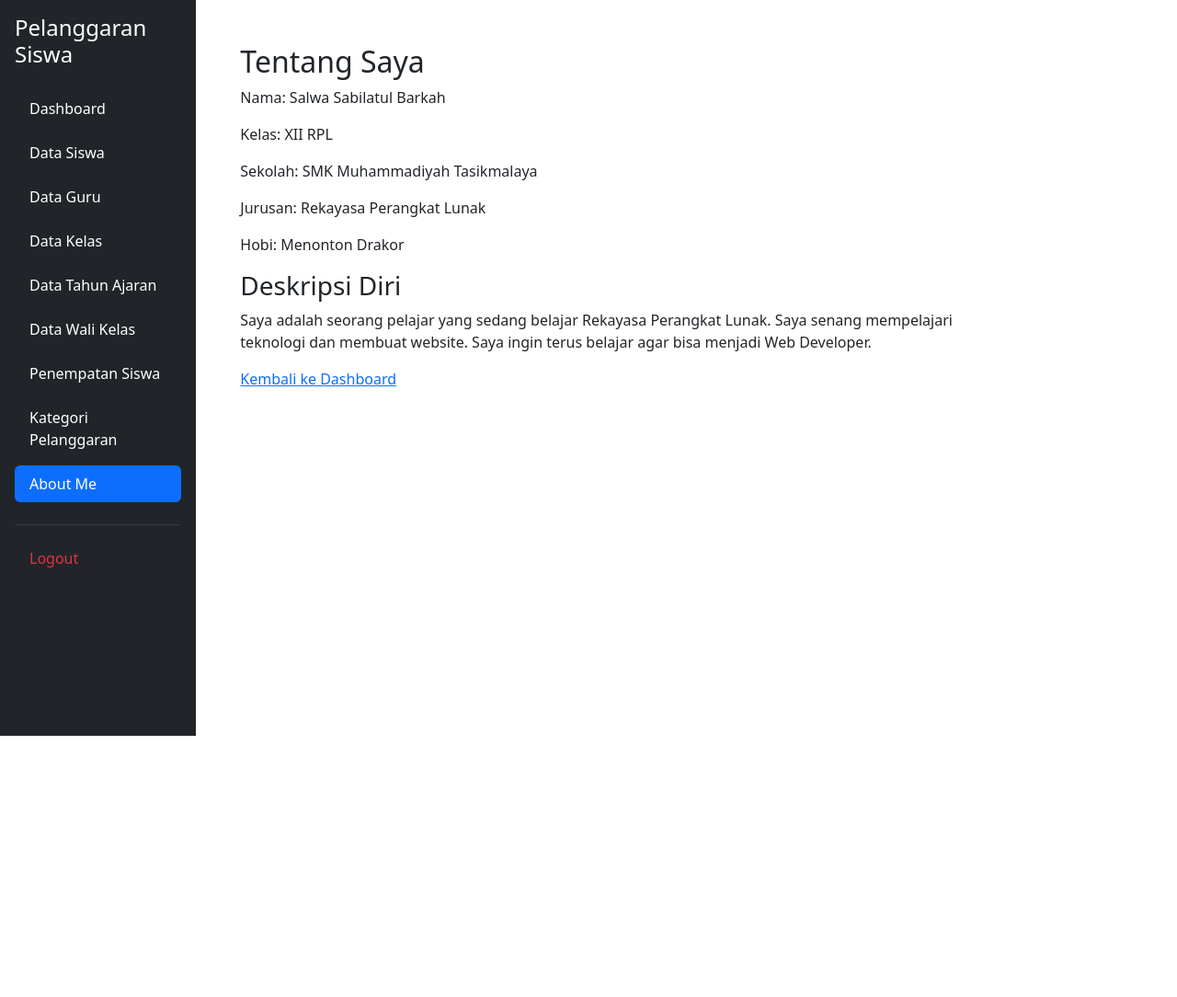
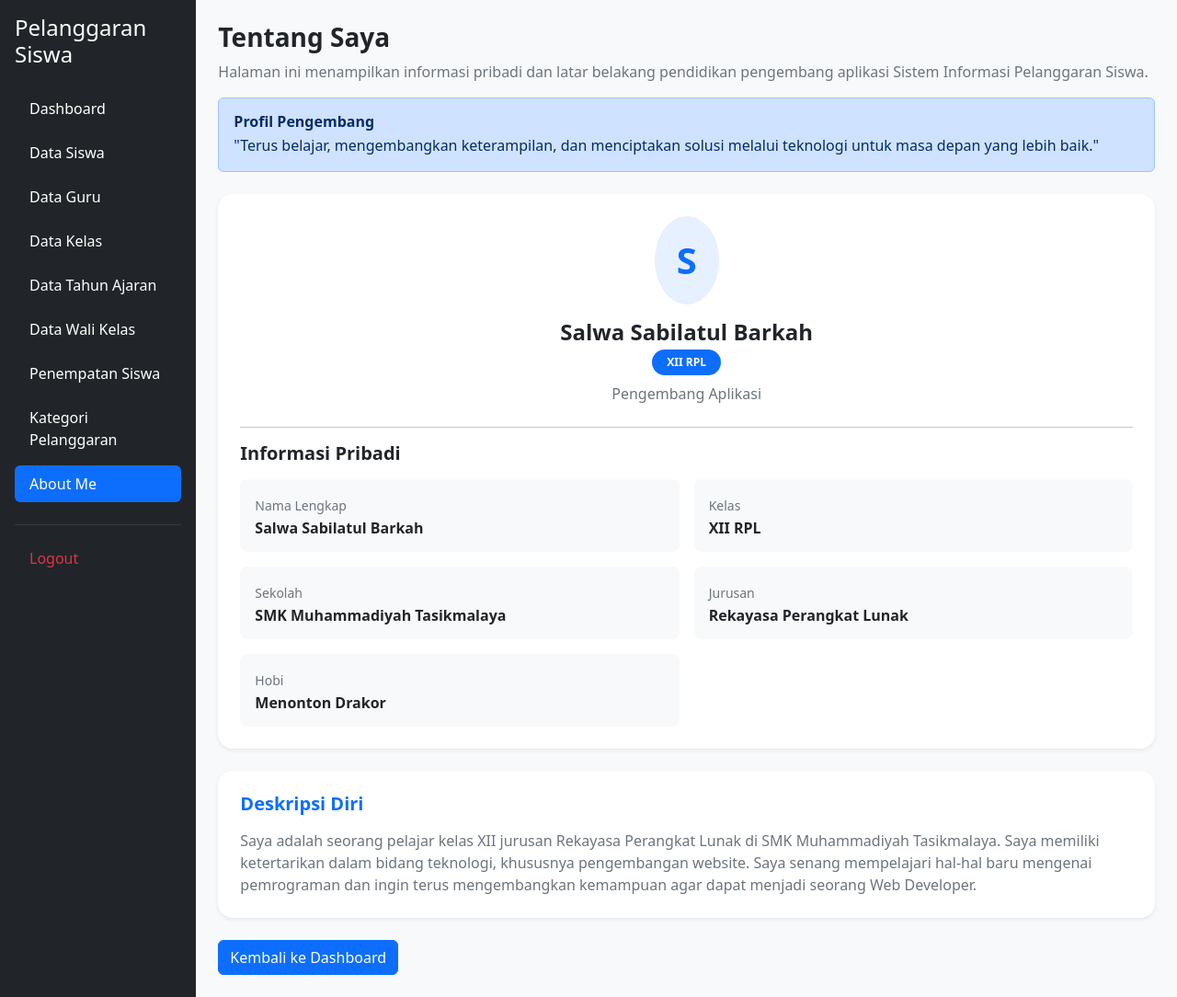
Before and after one commit to salwasabila24/UKK-2026, a PHP site: page /about_me.php in a window 1280 px wide. Shown: the whole page at 92% size. Before the commit the page ends 800 px from the top, so only its background shows below. Run offline with PHP 8.4, Linux system fonts and the light colour scheme.

Commit message:
saya sudah merevisi beberapa file

```diff
--- a/about_me.php
+++ b/about_me.php
@@ -1,7 +1,7 @@
+
 <?php
 session_start();
 include "config/koneksi.php";
-
 
 $nama = "Salwa Sabilatul Barkah";
 $kelas = "XII RPL";
@@ -13,99 +13,230 @@ $hobi = "Menonton Drakor";
 <!DOCTYPE html>
 <html lang="id">
 <head>
-    <link href="https://cdn.jsdelivr.net/npm/bootstrap@5.3.8/dist/css/bootstrap.min.css" rel="stylesheet" integrity="sha384-sRIl4kxILFvY47J16cr9ZwB07vP4J8+LH7qKQnuqkuIAvNWLzeN8tE5YBujZqJLB" crossorigin="anonymous">
     <meta charset="UTF-8">
+    <meta name="viewport" content="width=device-width, initial-scale=1">
     <title>Tentang Saya</title>
+
+    <link href="https://cdn.jsdelivr.net/npm/bootstrap@5.3.8/dist/css/bootstrap.min.css" rel="stylesheet">
 </head>
-<body>
-    <div class="container-fluid">
+
+<body class="bg-light">
+
+<div class="container-fluid">
     <div class="row">
+
         <!-- SIDEBAR -->
         <div class="col-md-3 col-lg-2 bg-dark min-vh-100 p-3">
+
             <h4 class="text-white mb-4">
                 Pelanggaran Siswa
             </h4>
+
             <ul class="nav nav-pills flex-column">
+
                 <li class="nav-item mb-2">
                     <a href="dashboard.php" class="nav-link text-white">
                         Dashboard
                     </a>
                 </li>
+
                 <li class="nav-item mb-2">
                     <a href="kelola_siswa.php" class="nav-link text-white">
                         Data Siswa
                     </a>
                 </li>
+
                 <li class="nav-item mb-2">
                     <a href="kelola_guru.php" class="nav-link text-white">
                         Data Guru
                     </a>
                 </li>
+
                 <li class="nav-item mb-2">
                     <a href="kelola_kelas.php" class="nav-link text-white">
                         Data Kelas
                     </a>
                 </li>
+
                 <li class="nav-item mb-2">
                     <a href="kelola_tahun_ajaran.php" class="nav-link text-white">
                         Data Tahun Ajaran
                     </a>
                 </li>
+
                 <li class="nav-item mb-2">
                     <a href="kelola_walikelas.php" class="nav-link text-white">
                         Data Wali Kelas
                     </a>
                 </li>
+
                 <li class="nav-item mb-2">
                     <a href="penempatan_siswa.php" class="nav-link text-white">
                         Penempatan Siswa
                     </a>
                 </li>
-                 <li class="nav-item mb-2">
+
+                <li class="nav-item mb-2">
                     <a href="kelola_pelanggaran_kategori.php" class="nav-link text-white">
                         Kategori Pelanggaran
                     </a>
                 </li>
+
                 <li class="nav-item mb-2">
                     <a href="about_me.php" class="nav-link active">
-                     About Me
+                        About Me
                     </a>
                 </li>
+
                 <hr class="text-secondary">
+
                 <li class="nav-item">
-                    <a href="#" class="nav-link text-danger">
+                    <a href="logout.php" class="nav-link text-danger">
                         Logout
                     </a>
                 </li>
+
             </ul>
         </div>
-        <!-- KONTEN -->
-        <main class="col-md-9 col-lg-10 p-4">
-    <script src="https://code.jquery.com/jquery-3.3.1.slim.min.js" integrity="sha384-q8i/X+965DzO0rT7abK41JStQIAqVgRVzpbzo5smXKp4YfRvH+8abtTE1Pi6jizo" crossorigin="anonymous"></script>
-    <script src="https://cdn.jsdelivr.net/npm/popper.js@1.14.3/dist/umd/popper.min.js" integrity="sha384-ZMP7rVo3mIykV+2+9J3UJ46jBk0WLaUAdn689aCwoqbBJiSnjAK/l8WvCWPIPm49" crossorigin="anonymous"></script>
-    <script src="https://cdn.jsdelivr.net/npm/bootstrap@4.1.3/dist/js/bootstrap.min.js" integrity="sha384-ChfqqxuZUCnJSK3+MXmPNIyE6ZbWh2IMqE241rYiqJxyMiZ6OW/JmZQ5stwEULTy" crossorigin="anonymous"></script>
-    <div class="container-fluid">
-    <div class="row">
-        <!-- KONTEN -->
+
+        <!-- KONTEN UTAMA -->
         <main class="col-md-9 col-lg-10 p-4">
 
-    <h2>Tentang Saya</h2>
+            <!-- JUDUL DAN CAPTION -->
+            <div class="mb-4">
+                <h3 class="fw-bold text-dark">Tentang Saya</h3>
 
-    <p>Nama: <?php echo $nama; ?></p>
-    <p>Kelas: <?php echo $kelas; ?></p>
-    <p>Sekolah: <?php echo $sekolah; ?></p>
-    <p>Jurusan: <?php echo $jurusan; ?></p>
-    <p>Hobi: <?php echo $hobi; ?></p>
+                <p class="text-secondary">
+                    Halaman ini menampilkan informasi pribadi dan
+                    latar belakang pendidikan pengembang aplikasi
+                    Sistem Informasi Pelanggaran Siswa.
+                </p>
 
-    <h3>Deskripsi Diri</h3>
-    <p>
-        Saya adalah seorang pelajar yang sedang belajar
-        Rekayasa Perangkat Lunak. Saya senang mempelajari
-        teknologi dan membuat website. Saya ingin terus
-        belajar agar bisa menjadi Web Developer.
-    </p>
+                <div class="alert alert-primary" role="alert">
+                    <h6 class="fw-bold mb-1">Profil Pengembang</h6>
+                    <p class="mb-0">
+                        "Terus belajar, mengembangkan keterampilan,
+                        dan menciptakan solusi melalui teknologi
+                        untuk masa depan yang lebih baik."
+                    </p>
+                </div>
+            </div>
 
-    <a href="dashboard.php">Kembali ke Dashboard</a>
+            <!-- CARD PROFIL -->
+            <div class="card border-0 shadow-sm rounded-4 mb-4">
+                <div class="card-body p-4">
+
+                    <div class="text-center mb-4">
+
+                        <div class="bg-primary bg-opacity-10 rounded-circle d-inline-flex align-items-center justify-content-center mb-3 p-4">
+                            <h1 class="text-primary fw-bold mb-0">S</h1>
+                        </div>
+
+                        <h4 class="fw-bold mb-1">
+                            <?php echo $nama; ?>
+                        </h4>
+
+                        <span class="badge bg-primary rounded-pill px-3 py-2">
+                            <?php echo $kelas; ?>
+                        </span>
+
+                        <p class="text-secondary mt-2 mb-0">
+                            Pengembang Aplikasi
+                        </p>
+
+                    </div>
+
+                    <hr>
+
+                    <h5 class="fw-bold mb-3">
+                        Informasi Pribadi
+                    </h5>
+
+                    <div class="row g-3">
+
+                        <div class="col-md-6">
+                            <div class="bg-light rounded-3 p-3 h-100">
+                                <small class="text-secondary">Nama Lengkap</small>
+                                <h6 class="fw-semibold mb-0 mt-1">
+                                    <?php echo $nama; ?>
+                                </h6>
+                            </div>
+                        </div>
+
+                        <div class="col-md-6">
+                            <div class="bg-light rounded-3 p-3 h-100">
+                                <small class="text-secondary">Kelas</small>
+                                <h6 class="fw-semibold mb-0 mt-1">
+                                    <?php echo $kelas; ?>
+                                </h6>
+                            </div>
+                        </div>
+
+                        <div class="col-md-6">
+                            <div class="bg-light rounded-3 p-3 h-100">
+                                <small class="text-secondary">Sekolah</small>
+                                <h6 class="fw-semibold mb-0 mt-1">
+                                    <?php echo $sekolah; ?>
+                                </h6>
+                            </div>
+                        </div>
+
+                        <div class="col-md-6">
+                            <div class="bg-light rounded-3 p-3 h-100">
+                                <small class="text-secondary">Jurusan</small>
+                                <h6 class="fw-semibold mb-0 mt-1">
+                                    <?php echo $jurusan; ?>
+                                </h6>
+                            </div>
+                        </div>
+
+                        <div class="col-md-6">
+                            <div class="bg-light rounded-3 p-3 h-100">
+                                <small class="text-secondary">Hobi</small>
+                                <h6 class="fw-semibold mb-0 mt-1">
+                                    <?php echo $hobi; ?>
+                                </h6>
+                            </div>
+                        </div>
+
+                    </div>
+
+                </div>
+            </div>
+
+            <!-- DESKRIPSI DIRI -->
+            <div class="card border-0 shadow-sm rounded-4 mb-4">
+
+                <div class="card-body p-4">
+
+                    <h5 class="fw-bold text-primary mb-3">
+                        Deskripsi Diri
+                    </h5>
+
+                    <p class="text-secondary mb-0">
+                        Saya adalah seorang pelajar kelas XII jurusan
+                        Rekayasa Perangkat Lunak di SMK Muhammadiyah
+                        Tasikmalaya. Saya memiliki ketertarikan dalam
+                        bidang teknologi, khususnya pengembangan website.
+                        Saya senang mempelajari hal-hal baru mengenai
+                        pemrograman dan ingin terus mengembangkan
+                        kemampuan agar dapat menjadi seorang Web Developer.
+                    </p>
+
+                </div>
+            </div>
+
+            <!-- TOMBOL KEMBALI -->
+            <a href="dashboard.php" class="btn btn-primary">
+                Kembali ke Dashboard
+            </a>
+
+        </main>
+
+    </div>
+</div>
+
+<script src="https://cdn.jsdelivr.net/npm/bootstrap@5.3.8/dist/js/bootstrap.bundle.min.js"></script>
 
 </body>
 </html>
--- a/kelola_jenis_pelanggaran.php
+++ b/kelola_jenis_pelanggaran.php
@@ -220,6 +220,6 @@ $(document).ready(function () {
     });
 });
 </script>
-
+<script src="https://cdn.jsdelivr.net/npm/bootstrap@5.3.8/dist/js/bootstrap.bundle.min.js"></script>
 </body>
 </html>
--- a/kelola_siswa.php
+++ b/kelola_siswa.php
@@ -181,5 +181,7 @@ $(document).ready(function () {
 });
 </script>
 
+<script src="https://cdn.jsdelivr.net/npm/bootstrap@5.3.8/dist/js/bootstrap.bundle.min.js"></script>
+
 </body>
 </html>
```
Also changed, not shown: proses_simpan_pelanggaran.php (+89 -11 lines), proses_tambah_jenis_pelanggaran.php (added, +115 -0 lines).
